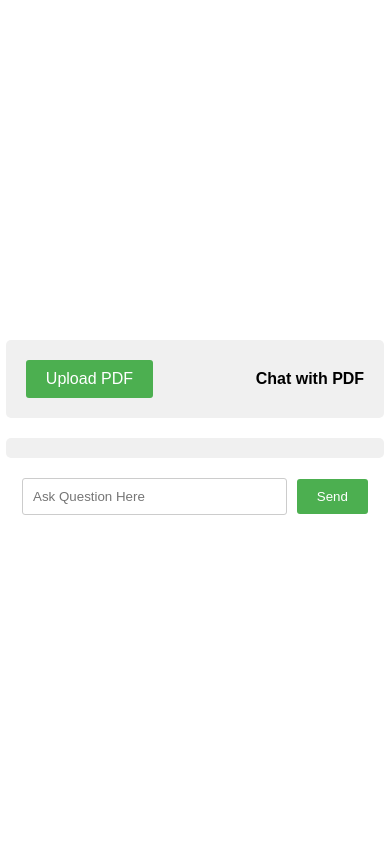
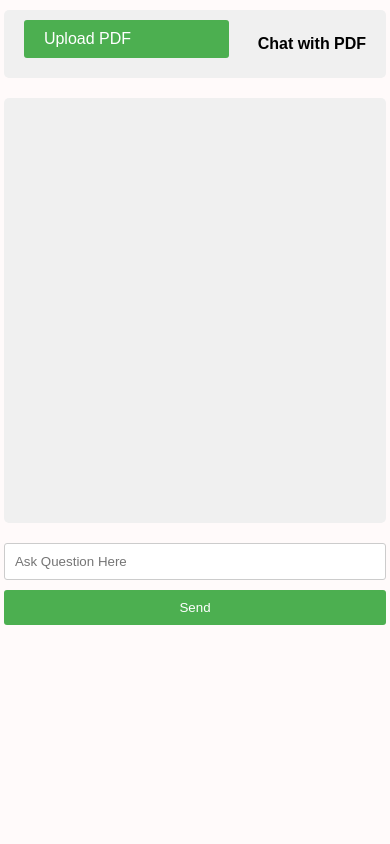
Before and after one commit to mdalishekh/Project, a Python web app: template templates/index.html in a window 390 px wide. Run offline with Jinja, Linux system fonts and the light colour scheme; the template is opened without the code that fills it, so the values that code supplies are empty.

Commit message:
Chat container size increased

```diff
--- a/static/css/style.css
+++ b/static/css/style.css
@@ -10,19 +10,22 @@
   width: 100vw;
   display: flex;
   flex-direction: column;
+  row-gap: 20px;
   align-items: center;
-  justify-content: center;
+
+  background-color: rgb(255, 250, 250);
 }
-
+/* Comment*/
 .navbar {
-  width: 97%;
+  width: 96%;
   margin-top: 10px;
-  padding: 20px;
+  padding: 10px 20px;
   display: flex;
   align-items: center;
   justify-content: space-between;
   background-color: #f0f0f0;
   border-radius: 5px;
+  flex-wrap: wrap;
 }
 
 .upload-btn {
@@ -32,6 +35,7 @@
   color: white;
   border: none;
   border-radius: 3px;
+  margin-bottom: 10px;
 }
 
 .upload-btn:hover {
@@ -43,22 +47,28 @@
 }
 
 .chat-container {
-  width: 97%;
-  max-height: 300px;
+  width: 96%;
+  display: flex;
+  flex-direction: column;
+  row-gap: 10px;
+  height: 425px;
   overflow-y: auto;
-  background-color: #f0f0f0;
+  background-color:#f0f0f0;
   border-radius: 5px;
-  margin-top: 20px;
+
   padding: 10px;
 }
 /* Comment */
-#fileInput{
-  display:none;
+#fileInput {
+  display: none;
+}
+
+#fileInput {
+  display: none;
 }
 
 .input-container {
-  width: 97%;
-  margin-top: 20px;
+  width: 100%;
   display: flex;
   align-items: center;
   justify-content: center;
@@ -68,7 +78,8 @@
   padding: 10px;
   border: 1px solid #ccc;
   border-radius: 3px;
-  width: 70%;
+  width: calc(100% - 140px);
+  margin-bottom: 10px;
 }
 
 #submit-button {
@@ -79,6 +90,7 @@
   border: none;
   border-radius: 3px;
   margin-left: 10px;
+  margin-bottom: 10px;
 }
 
 #submit-button:hover {
@@ -87,21 +99,17 @@
 
 .loader {
   display: none;
-  border: 8px solid #f3f3f3;
-  border-top: 8px solid #3498db;
-  border-radius: 50%;
   width: 60px;
-  height: 60px;
-  animation: spin 2s linear infinite;
-  margin-top: 20px;
+  aspect-ratio: 4;
+  background: radial-gradient(circle closest-side, #fff 90%, transparent) 0 /
+    calc(100% / 3) 100% space;
+  clip-path: inset(0 100% 0 0);
+  animation: l1 1s steps(4) infinite;
 }
 
-@keyframes spin {
-  0% {
-    transform: rotate(0deg);
-  }
-  100% {
-    transform: rotate(360deg);
+@keyframes l1 {
+  to {
+    clip-path: inset(0 -34% 0 0);
   }
 }
 
@@ -110,12 +118,53 @@
 }
 
 .user {
-  color: #216445;
-  font-weight: bold;
+  color: rgb(39, 204, 61);
+  font-weight: 600;
+  margin-top: 8px;
 }
 
 .ai {
-  color: #000;
-  font-weight: bold;
-  margin-top: 5px;
+  font-weight: 500;
+  margin-top: 3px;
+  line-height: 1.6;
 }
+
+/* Media Queries */
+@media (max-width: 768px) {
+  .navbar,
+  .chat-container,
+  .input-container {
+    width: 98%;
+  }
+
+  .upload-btn {
+    width: 60%;
+  }
+
+  .input-container {
+    display: flex;
+    flex-direction: column;
+    justify-content: space-between;
+  }
+
+  #question {
+    width: 100%;
+    margin: 0;
+    margin-bottom: 10px;
+  }
+
+  #submit-button {
+    width: 100%;
+    margin: 0;
+  }
+}
+
+@media (max-width: 480px) and (min-width:560px){
+  .navbar {
+    flex-direction: column;
+  }
+
+  .upload-btn {
+    margin-bottom: 10px;
+  }
+}
```
